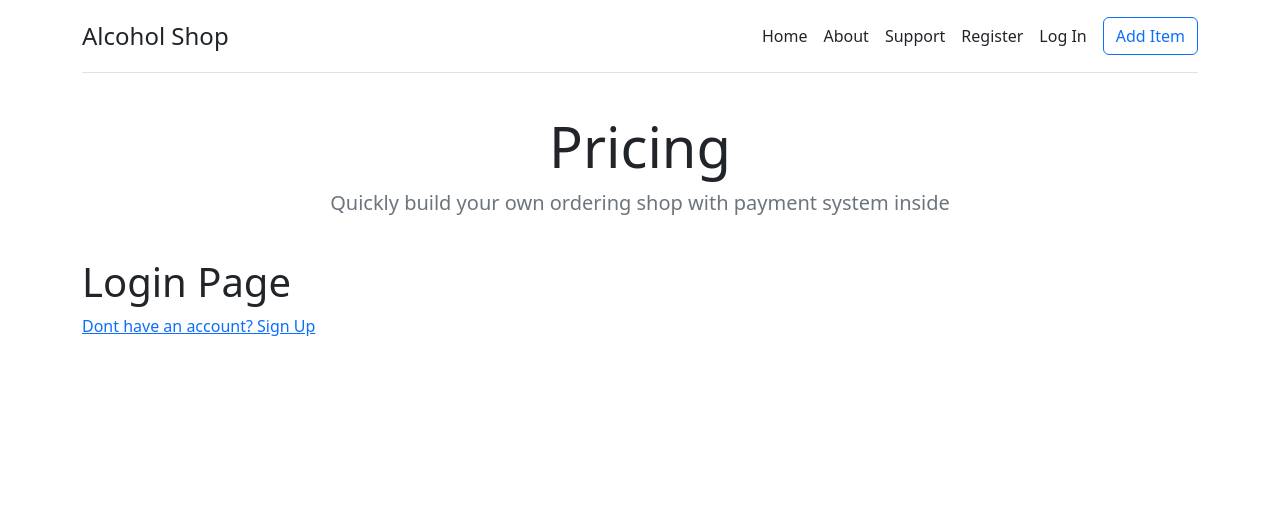
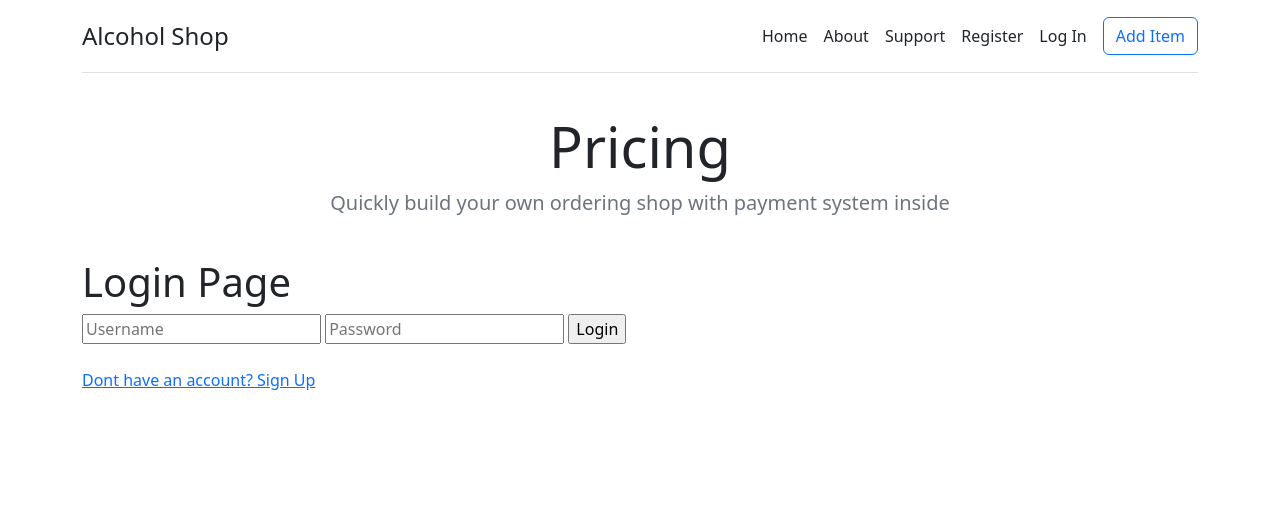
Before and after one commit to AAAxis/DI-Bootcamp, a Flask app: page /login in a window 1280 px wide. Shown: the top 518 px of the page. Run offline with Flask 2, Linux system fonts and the light colour scheme.

Commit message:
loginwork

```diff
--- a/pythonProject/main.py
+++ b/pythonProject/main.py
@@ -1,13 +1,29 @@
 from flask import Flask, render_template, request, redirect
 from flask_sqlalchemy import SQLAlchemy
-from flask_login import UserMixin
+from flask_login import UserMixin, login_user, LoginManager, login_required, logout_user, current_user
+from flask_wtf import FlaskForm
+from wtforms import StringField, PasswordField, SubmitField
+from wtforms.validators import InputRequired, Length, ValidationError
+from flask_bcrypt import Bcrypt
 
 
 app = Flask(__name__)
 app.config['SQLALCHEMY_DATABASE_URI'] = 'postgresql://postgres:postgresql@localhost/flasksql'
 app.config['SQLALCHEMY_TRACK_MODIFICATIONS'] = False
+app.config['SECRET_KEY'] = 'key'
 
+bcrypt = Bcrypt(app)
 db = SQLAlchemy(app)
+
+Login_manager = LoginManager()
+Login_manager.init_app(app)
+Login_manager.login_view = "login"
+
+@Login_manager.user_loader
+def load_user(user_id):
+    return User.query.get(int(user_id))
+
+
 
 class Item(db.Model):
     id = db.Column(db.Integer, primary_key=True)
@@ -19,9 +35,32 @@ class Item(db.Model):
         return self.title
 
 class User(db.Model, UserMixin):
-    id = db.Column(db. Integer, primary_key=True)
-    username = db. Column(db.String(20), nullable=False, unique=True)
+    id = db.Column(db.Integer, primary_key=True)
+    username = db.Column(db.String(20), nullable=False, unique=True)
     password = db.Column(db.String(80), nullable=False)
+
+class RegisterForm(FlaskForm):
+    username = StringField(validators=[InputRequired(), Length(
+        min=4, max=20)], render_kw={"placeholder": "Username "})
+    password = PasswordField(validators=[InputRequired(), Length(
+        min=4, max=20)], render_kw={"placeholder": "Password"})
+
+    submit = SubmitField("Register")
+
+    def validate_username(self, username):
+
+        existing_user_username = User.query.filter_by(username=username.data).first()
+
+        if existing_user_username:
+            raise ValidationError("That username already exists. Please choose a different one.")
+
+class LoginForm(FlaskForm):
+    username = StringField(validators=[InputRequired(), Length(
+        min=4, max=20)], render_kw={"placeholder": "Username"})
+    password = PasswordField(validators=[InputRequired(), Length(
+        min=4, max=20)], render_kw={"placeholder": "Password"})
+
+    submit = SubmitField("Login")
 
 @app.route('/')
 def index():
@@ -36,15 +75,45 @@ def about():
 def support():
     return render_template('support.html')
 
-@app.route('/login')
+@app.route('/login', methods=['POST', 'GET'])
 def login():
-    return render_template('login.html')
+    form = LoginForm()
+    if form.validate_on_submit():
+        user = User.query.filter_by(username=form.username.data).first()
+        if user:
+            if bcrypt.check_password_hash(user.password, form.password.data):
+                login_user(user)
+                return redirect('/dashboard')
+    return render_template('login.html', form=form)
 
-@app.route('/register')
+
+@app.route('/dashboard', methods=['POST', 'GET'])
+@login_required
+def dashboard():
+    return render_template('dashboard.html')
+
+
+@app.route('/logout', methods=['POST', 'GET'])
+@login_required
+def logout():
+    logout_user()
+    return redirect('/login')
+
+
+@app.route('/register', methods=['POST', 'GET'])
 def register():
-    return render_template('register.html')
+    form = RegisterForm()
+    if form.validate_on_submit():
+        hashed_password = bcrypt.generate_password_hash(form.password.data).decode('utf-8')
+        new_user = User(username=form.username.data, password=hashed_password)
 
-@app.route('/create', methods=['POST','GET'])
+        db.session.add(new_user)
+        db.session.commit()
+        return redirect('/login')
+
+    return render_template('register.html', form=form)
+
+@app.route('/create', methods=['POST', 'GET'])
 def create():
     if request.method == "POST":
         title = request.form['title']
--- a/pythonProject/templates/login.html
+++ b/pythonProject/templates/login.html
@@ -6,5 +6,13 @@
 
 {% block body %}
 <h1>Login Page</h1>
-<a href="/register">Dont have an account? Sign Up</a>
+    <form method="POST" action="">
+        {{ form.hidden_tag() }}
+        {{ form.username }}
+        {{ form.password }}
+        {{ form.submit }}
+    </form>
+    <br>
+    <a href="/register">Dont have an account? Sign Up</a>
+
 {% endblock %}
```
Also changed, not shown: pythonProject/templates/dashboard.html (added, +11 -0 lines), pythonProject/templates/register.html (+10 -2 lines).
